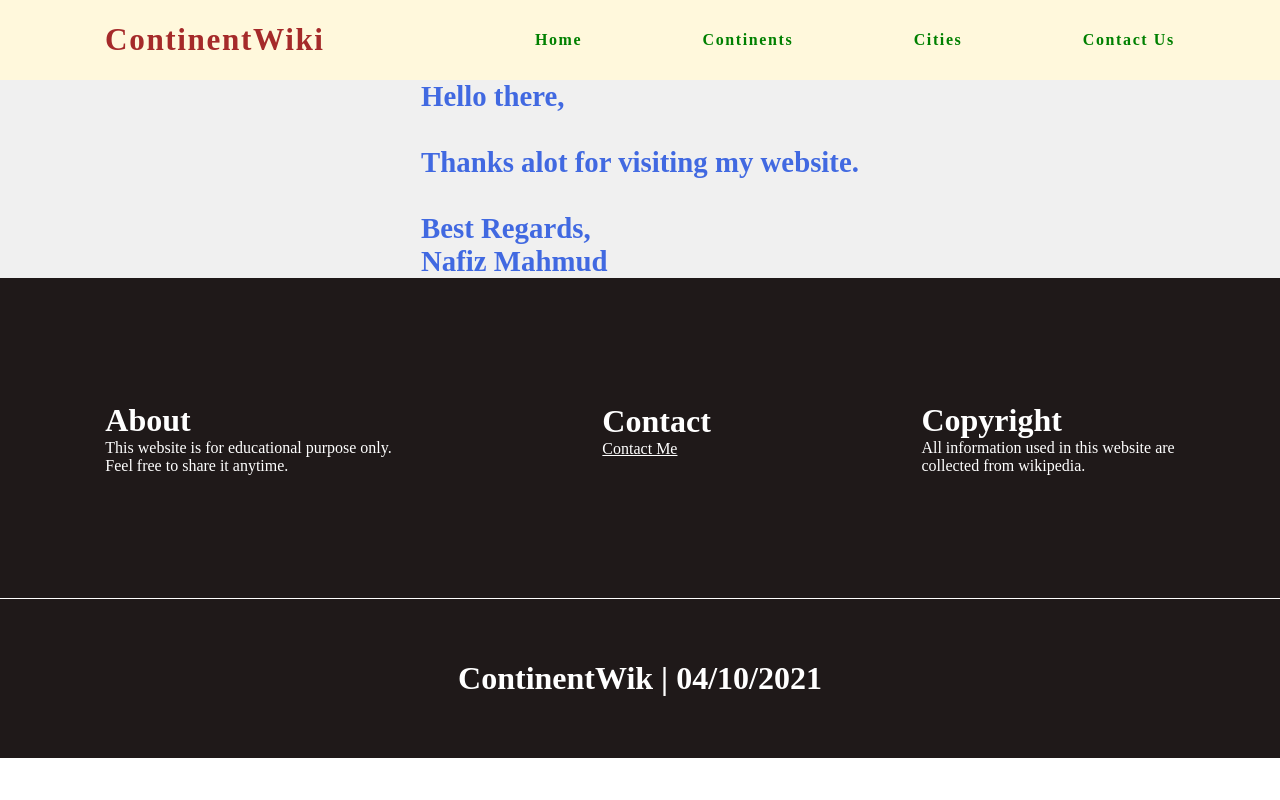
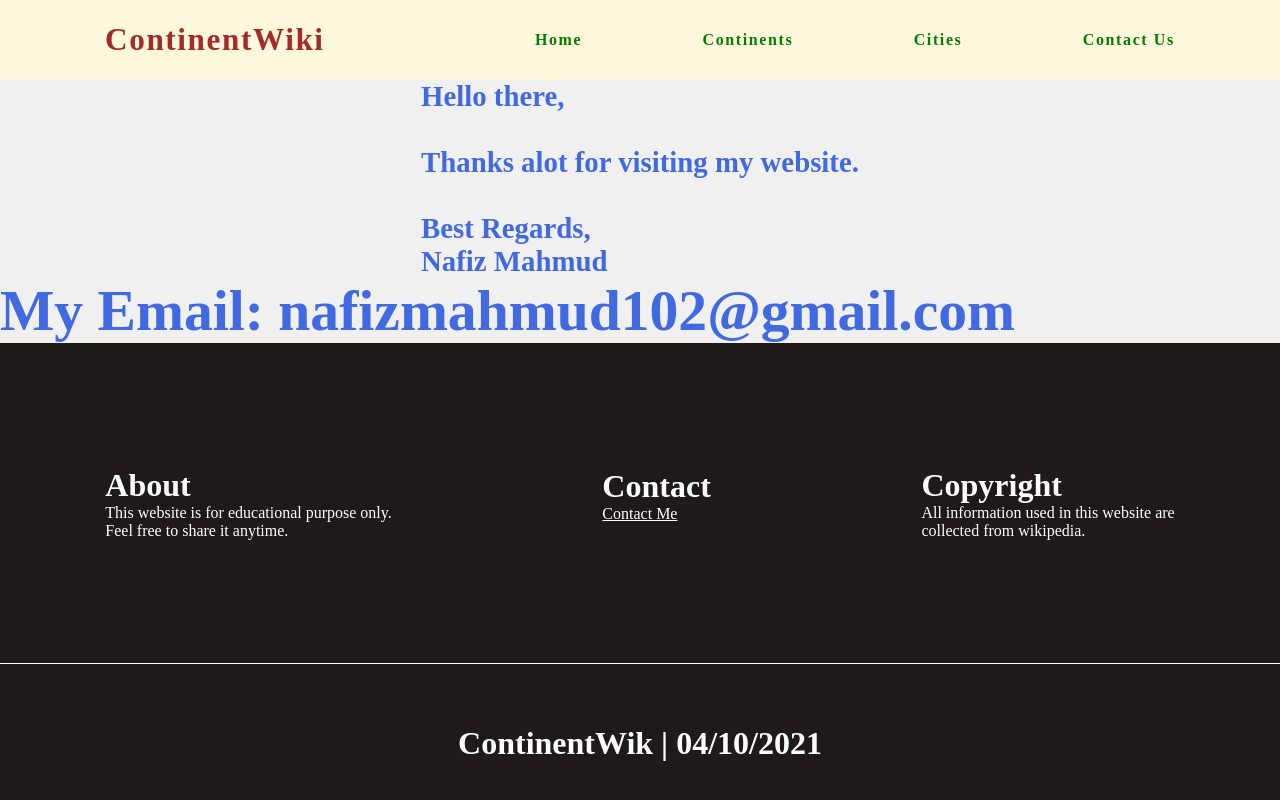
Before and after one commit to Nafiz-Mahmud/ContinentWiki, a plain HTML site: page aboutMe.html in a window 1280 px wide. Drawn offline with Linux system fonts and the light colour scheme.

Commit message:
Update aboutMe.html

```diff
--- a/aboutMe.html
+++ b/aboutMe.html
@@ -32,7 +32,8 @@
         <br />Thanks alot for visiting my website. <br />
         <br />
         Best Regards, <br />
-        Nafiz Mahmud
+        Nafiz Mahmud <br />
+        <h1> My Email: nafizmahmud102@gmail.com </h1>
       </p>
     </div>
 
```
